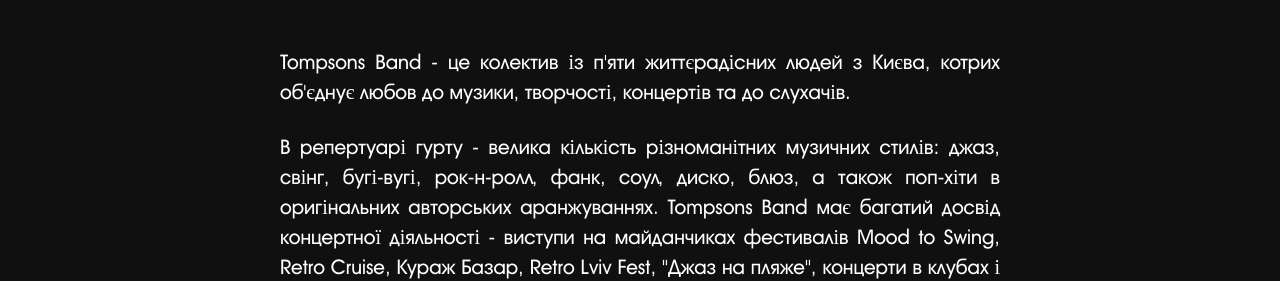
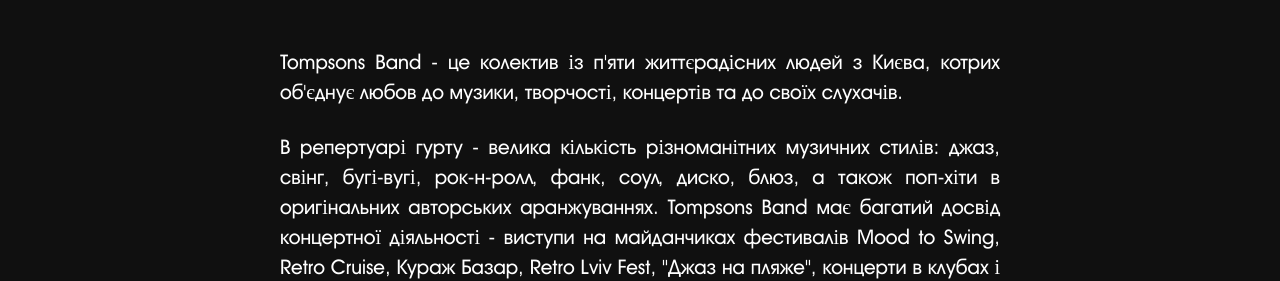
Before and after one commit to oleksii-ponomarov/tompsonsband, a Jekyll site: the page built from read.md, in a window 1280 px wide. Shown: the part 351-632 px from the top of the page. Built offline with Jekyll 4.4.1, drawn with Linux system fonts in a browser that asks for light colours.

Commit message:
Small styling

```diff
--- a/_layouts/read.html
+++ b/_layouts/read.html
@@ -53,7 +53,7 @@
 		</a>
 
 		<div class="text-wrapper">
-				<p class="read-about">Tompsons Band - це колектив із п'яти життєрадісних людей з Києва, котрих об'єднує любов до музики, творчості, концертів та до слухачів.</p>
+			<p class="read-about">Tompsons Band - це колектив із п'яти життєрадісних людей з Києва, котрих об'єднує любов до музики, творчості, концертів та до своїх слухачів.</p>
 			<p class="read-about">В репертуарі гурту - велика кількість різноманітних музичних стилів: джаз, свінг, бугі-вугі, рок-н-ролл, фанк, соул, диско, блюз, а також поп-хіти в оригінальних авторських аранжуваннях. Tompsons Band має багатий досвід концертної діяльності - виступи на майданчиках фестивалів Mood to Swing, Retro Cruise, Кураж Базар, Retro Lviv Fest, "Джаз на пляже", концерти в клубах і на корпоративних та урочистих заходах. За шість років існування гурту в теперішньому складі колектив дав більш ніж 500 виступів на майданчиках як в Україні, так і за її кордоном, займав призові місця на різноманітних конкурсах і фестивалях.</p>
 			<p class="read-about">Всі учасники постійно вдосконалюють свою індивідуальну та ансамблеву майстерність під чуйним керівництвом найкращих музикантів України. На сьогоднішній день у репертуарі колективу більш, ніж 250 кавер-версій та 10 авторських пісень. Репертуар постійно розширюється та оновлюється з урахуванням побажань слухачів. Нашою головною метою та пріоритетом є відмінний настрій та задоволення наших слухачів. З радістю та нетерпінням чекаємо на Вас на наших концертах.</p>
 		</div>
```
Lines whose indentation alone changed are shown as unchanged.
